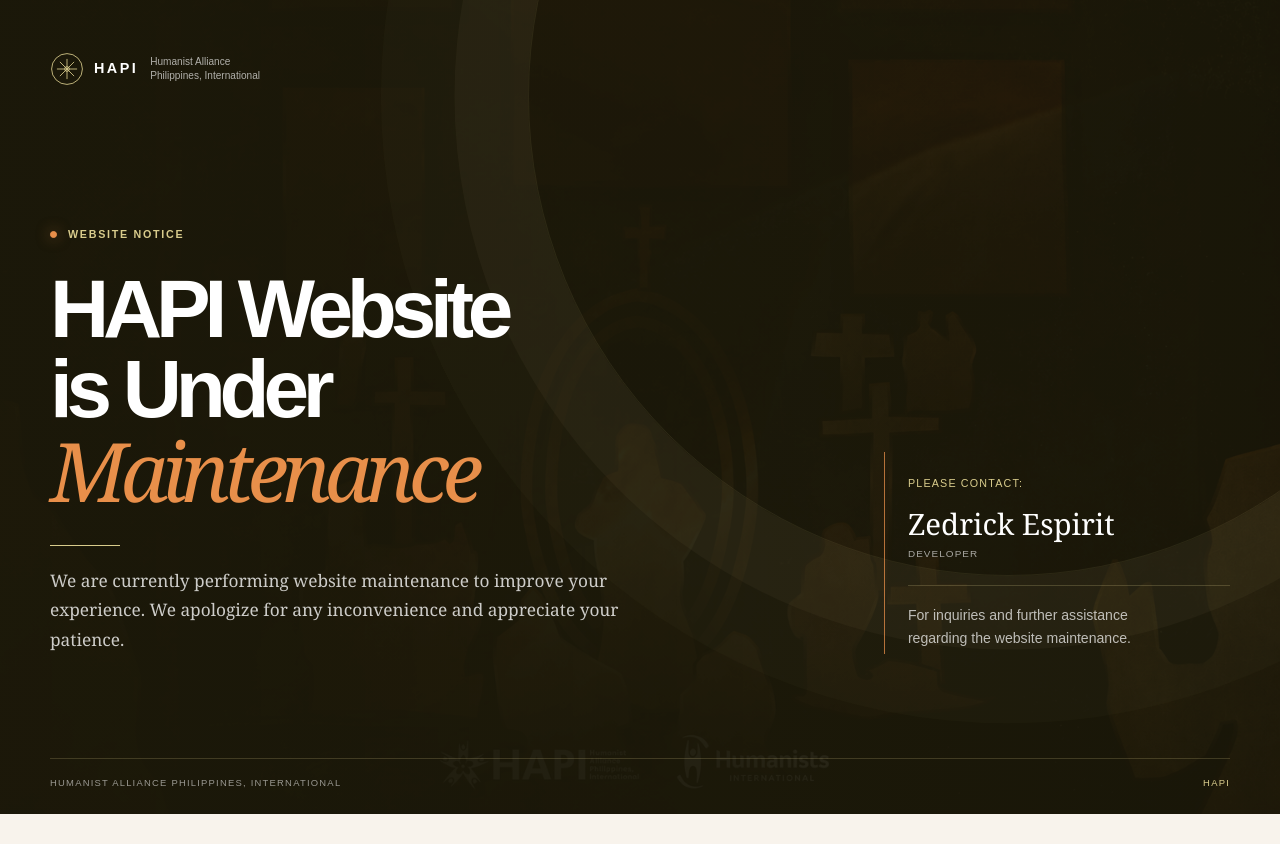
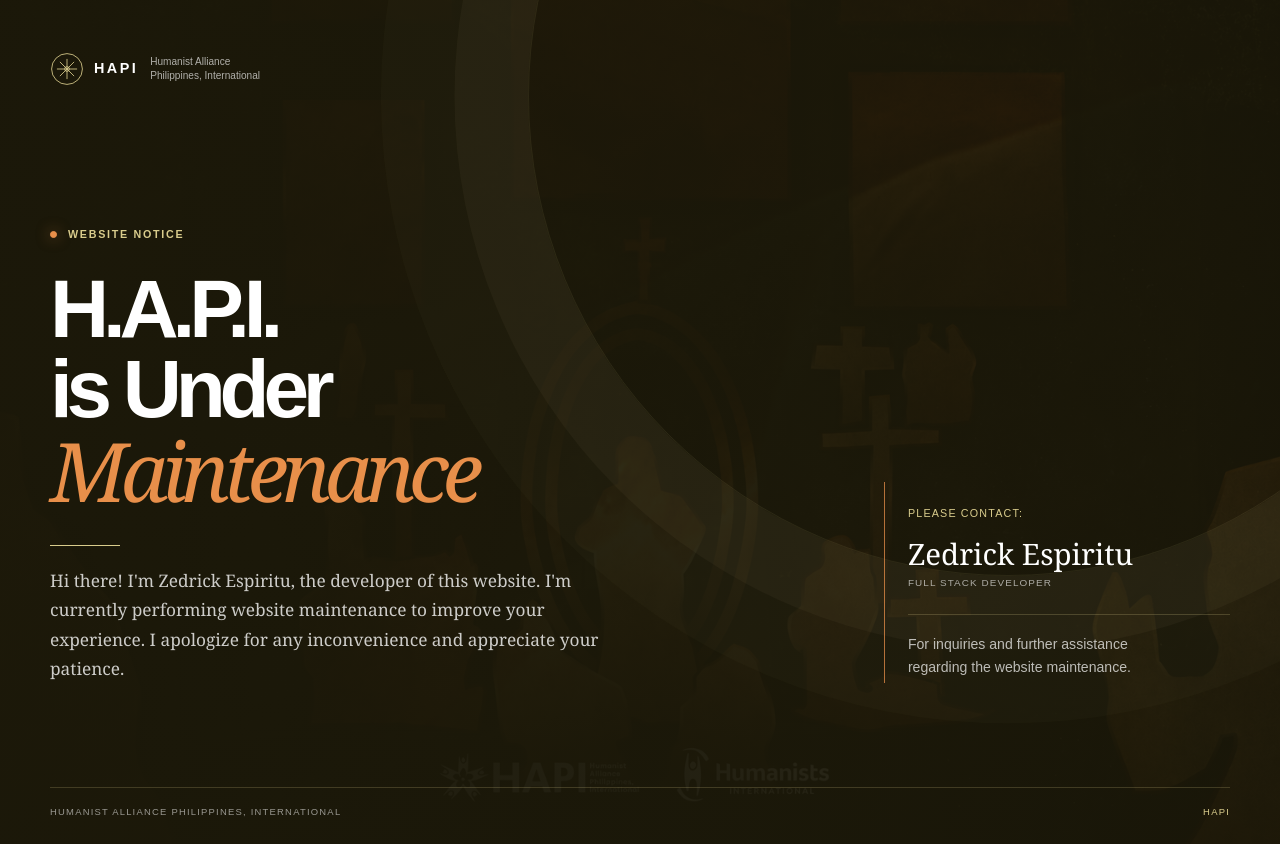
Before and after one commit to Prynxle/HAPI---Humanist-Alliance-Philippines-International-, a Next.js app: page /maintenance in a window 1280 px wide. Before the commit the page ends 814 px from the top, so only its background shows below. Built offline with nearby package versions, Linux system fonts and the light colour scheme; no server answers.

Commit message:
changes to name and link redirection

```diff
--- a/app/maintenance/page.jsx
+++ b/app/maintenance/page.jsx
@@ -39,14 +39,15 @@
               <span aria-hidden="true" /> Website notice
             </p>
             <h1 id="maintenance-title">
-              HAPI Website<br />
+              H.A.P.I.<br />
               is Under <em>Maintenance</em>
             </h1>
             <div className="maintenance-rule" aria-hidden="true" />
             <p className="maintenance-description">
-              <span>We are currently performing</span>{' '}
+              <span>Hi there! I'm Zedrick Espiritu, the developer of this website.</span>{' '}
+              <span>I'm currently performing</span>{' '}
               <span>website maintenance to improve</span>{' '}
-              <span>your experience. We apologize for</span>{' '}
+              <span>your experience. I apologize for</span>{' '}
               <span>any inconvenience and appreciate</span>{' '}
               <span>your patience.</span>
             </p>
@@ -56,8 +57,8 @@
             <p className="maintenance-contact-label" id="contact-title">
               Please contact:
             </p>
-            <p className="maintenance-contact-name">Zedrick Espirit</p>
-            <p className="maintenance-contact-role">Developer</p>
+            <p className="maintenance-contact-name"><a href="https://www.facebook.com/RaiKaktus">Zedrick Espiritu</a></p>
+            <p className="maintenance-contact-role">Full Stack Developer</p>
             <div className="maintenance-contact-divider" aria-hidden="true" />
             <p className="maintenance-contact-description">
               For inquiries and further assistance regarding the website
```
